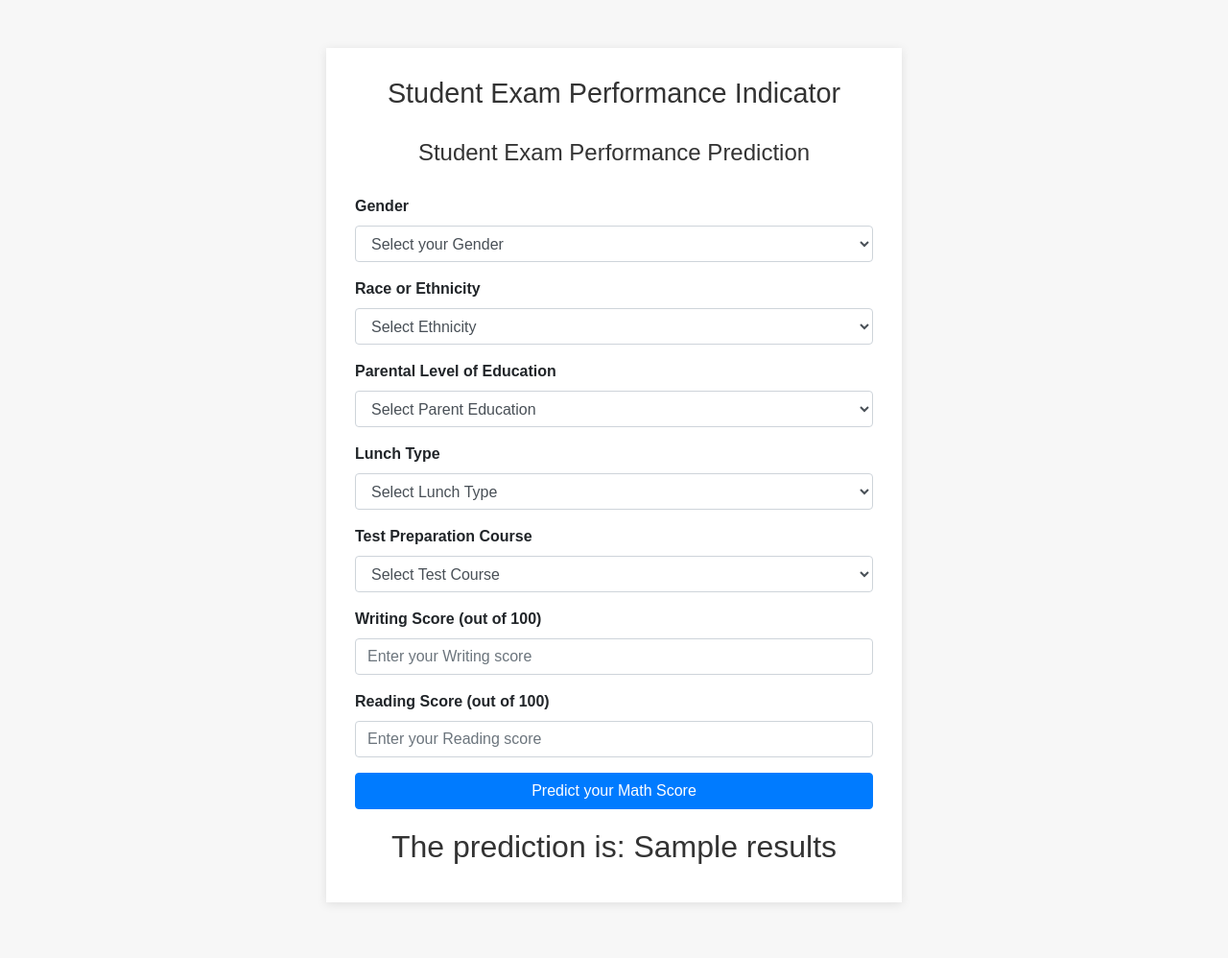
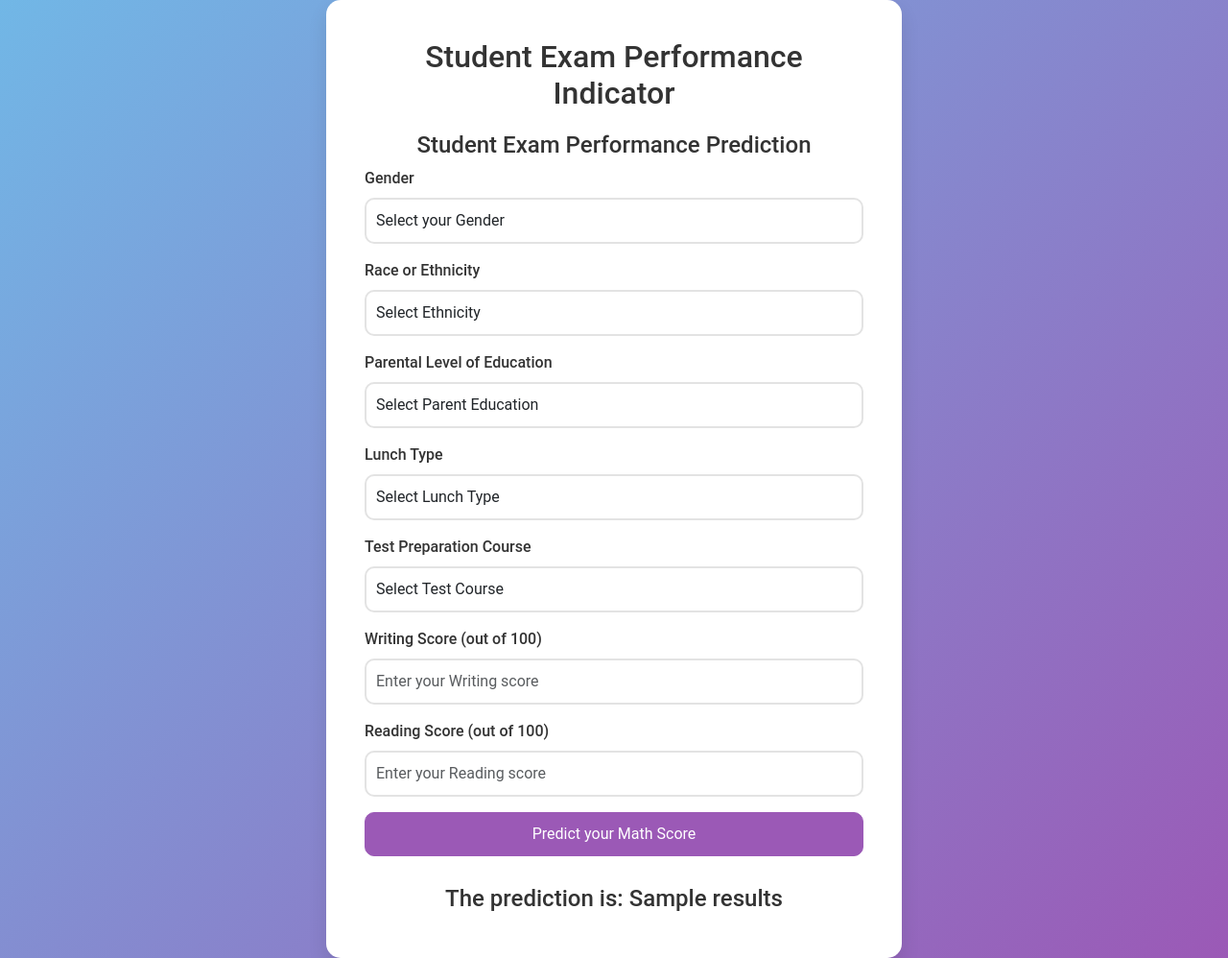
Before and after one commit to SURESHBEEKHANI/Student-Exam-Performance-Prediction, a Flask app: template templates/home.html in a window 1280 px wide. Shown: the whole page at 96% size. Before the commit the page ends 942 px from the top, so only its background shows below. Run offline with Flask 3, Linux system fonts and the light colour scheme; the template is opened without the code that fills it: most values are stand-ins (such as "Sample title", 1, 10 or a date in 2020); some libraries are stand-ins or nearby versions.

Commit message:
some change

```diff
--- a/templates/home.html
+++ b/templates/home.html
@@ -4,41 +4,80 @@
     <meta charset="UTF-8">
     <meta name="viewport" content="width=device-width, initial-scale=1.0">
     <title>Student Exam Performance Indicator</title>
-    <link rel="stylesheet" href="https://stackpath.bootstrapcdn.com/bootstrap/4.5.2/css/bootstrap.min.css">
+    <link href="https://cdn.jsdelivr.net/npm/bootstrap@5.3.0-alpha1/dist/css/bootstrap.min.css" rel="stylesheet">
     <style>
         body {
-            background-color: #f7f7f7;
-            font-family: Arial, sans-serif;
+            background: linear-gradient(135deg, #71b7e6, #9b59b6);
+            font-family: 'Roboto', sans-serif;
+            min-height: 100vh;
+            display: flex;
+            justify-content: center;
+            align-items: center;
         }
+
         .login {
+            background-color: white;
+            padding: 40px;
+            border-radius: 15px;
+            box-shadow: 0px 10px 20px rgba(0, 0, 0, 0.1);
             max-width: 600px;
-            margin: 50px auto;
-            padding: 30px;
-            background-color: white;
-            box-shadow: 0 2px 10px rgba(0,0,0,0.1);
+            width: 100%;
         }
+
         h1 {
             text-align: center;
-            margin-bottom: 30px;
-            font-size: 1.8rem;
+            margin-bottom: 20px;
+            font-size: 2rem;
             color: #333;
         }
+
         .form-label {
-            font-weight: bold;
+            font-weight: 500;
+            color: #333;
         }
+
+        .form-control {
+            border: 2px solid #e3e3e3;
+            border-radius: 10px;
+            padding: 10px;
+            transition: border-color 0.3s ease;
+        }
+
+        .form-control:focus {
+            border-color: #9b59b6;
+            box-shadow: 0 0 10px rgba(155, 89, 182, 0.2);
+        }
+
         .btn-primary {
-            background-color: #007bff;
-            border-color: #007bff;
+            background-color: #9b59b6;
+            border-color: #9b59b6;
             width: 100%;
+            padding: 10px;
+            font-size: 1rem;
+            border-radius: 10px;
+            transition: background-color 0.3s ease;
         }
+
         .btn-primary:hover {
-            background-color: #0056b3;
-            border-color: #004085;
+            background-color: #8e44ad;
         }
+
         h2 {
             text-align: center;
-            margin-top: 20px;
+            margin-top: 30px;
             color: #333;
+            font-size: 1.5rem;
+        }
+
+        /* Media Query for Mobile */
+        @media (max-width: 768px) {
+            .login {
+                padding: 20px;
+            }
+
+            h1 {
+                font-size: 1.5rem;
+            }
         }
     </style>
 </head>
@@ -46,7 +85,7 @@
     <div class="login">
        <h1>Student Exam Performance Indicator</h1>
 
-       <form action="{{ url_for('predict_datapoint')}}" method="post">
+       <form action="{{ url_for('predict_datapoint') }}" method="post">
             <h1>
                 <legend>Student Exam Performance Prediction</legend>
             </h1>
@@ -131,5 +170,7 @@
            The prediction is: {{ results }}
         </h2>
     </div>
+
+    <script src="https://cdn.jsdelivr.net/npm/bootstrap@5.3.0-alpha1/dist/js/bootstrap.bundle.min.js"></script>
 </body>
 </html>
```
Lines whose indentation alone changed are shown as unchanged.
